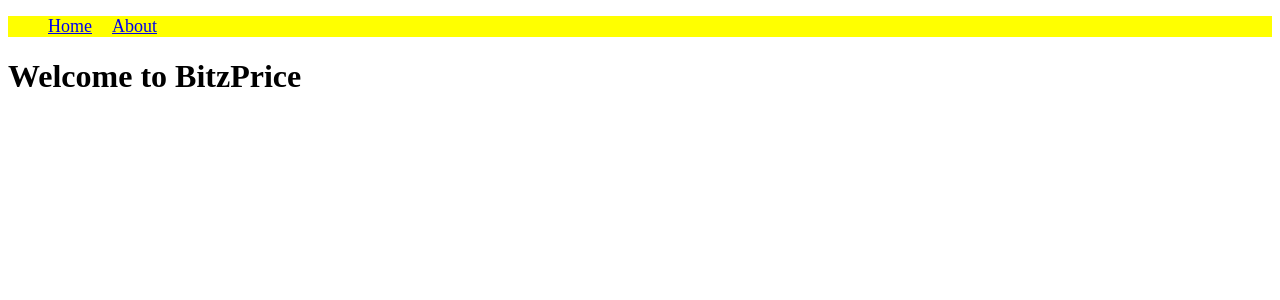
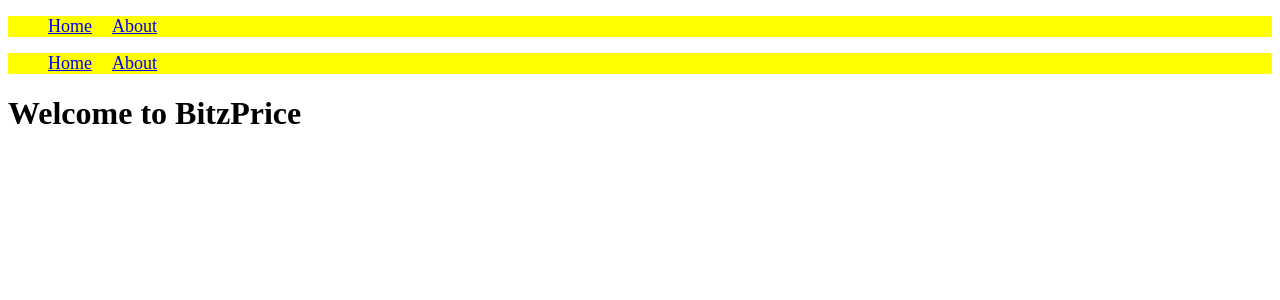
Before and after one commit to shehanp12/next.js-crash-course, a Next.js app: page / in a window 1280 px wide. Shown: the top 300 px of the page. Built offline with nearby package versions, Linux system fonts and the light colour scheme.

Commit message:
Layout.js creating

```diff
--- /dev/null
+++ b/components/Layout.js
@@ -0,0 +1,11 @@
+import Navbar from "./Navbar";
+import React from "react";
+
+const Layout = (props) =>(
+    <div>
+        <Navbar/>
+        {props.children}
+    </div>
+
+)
+export default  Layout;
--- a/pages/index.js
+++ b/pages/index.js
@@ -1,11 +1,15 @@
 import React from "react";
 import Navbar from "../components/Navbar";
+import Layout from "../components/Layout";
 
 const Index =  () => (
-   <div>
-      <Navbar/>
-    <h1> Welcome to BitzPrice  </h1>
-   </div>
+    <Layout>
+        <div>
+            <Navbar/>
+            <h1> Welcome to BitzPrice  </h1>
+        </div>
+    </Layout>
+
 
 );
 
```
Also changed, not shown: pages/about.js (+9 -5 lines).
